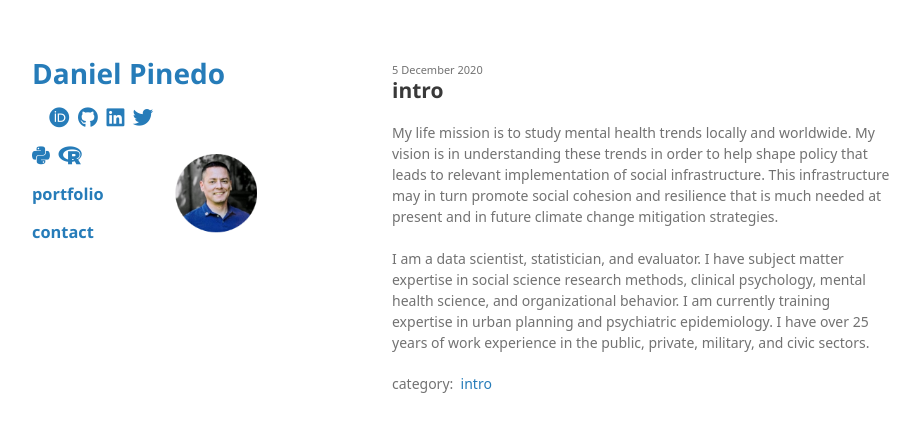
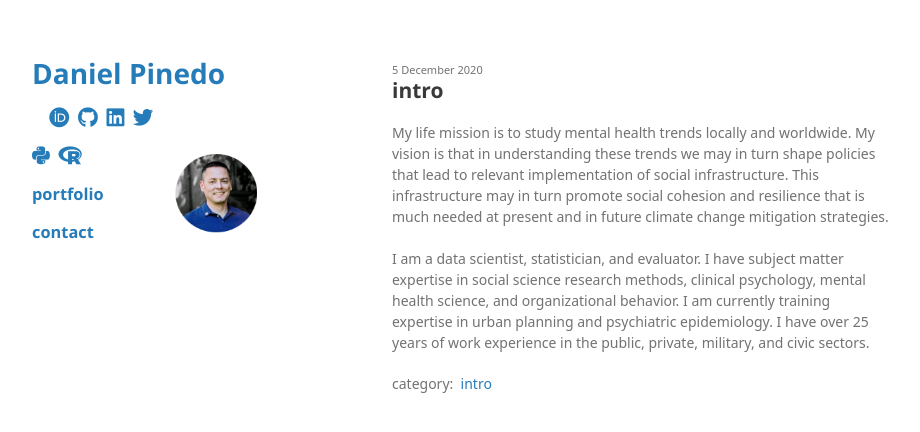
Before and after one commit to odenipinedo/odenipinedo.github.io, a Jekyll site: the page built from _posts/2020-12-05-intro.md, in a window 1280 px wide. Shown: the top 432 px of the page, without its empty margins (178-1098 px from the left). Built offline with Jekyll 4.4.1, drawn with Linux system fonts in a browser that asks for light colours; nearby versions of some CDN libraries; some web fonts are replaced; a style sheet for code colours, icons or effects is not loaded; the repository's description, which GitHub fills in, is left out.

Commit message:
Update 2020-12-05-intro.md

```diff
--- a/_posts/2020-12-05-intro.md
+++ b/_posts/2020-12-05-intro.md
@@ -13,7 +13,7 @@ sitemap:
 ---
 
 <p>
-My life mission is to study mental health trends locally and worldwide. My vision is in understanding these trends in order to help shape policy that leads to relevant implementation of social infrastructure. This infrastructure may in turn promote social cohesion and resilience that is much needed at present and in future climate change mitigation strategies.
+My life mission is to study mental health trends locally and worldwide. My vision is that in understanding these trends we may in turn shape policies that lead to relevant implementation of social infrastructure. This infrastructure may in turn promote social cohesion and resilience that is much needed at present and in future climate change mitigation strategies.
 <br><br>
 I am a data scientist, statistician, and evaluator. I have subject matter expertise in social science research methods, clinical psychology, mental health science, and organizational behavior. I am currently training expertise in urban planning and psychiatric epidemiology. I have over 25 years of work experience in the public, private, military, and civic sectors.
 </p>
```
